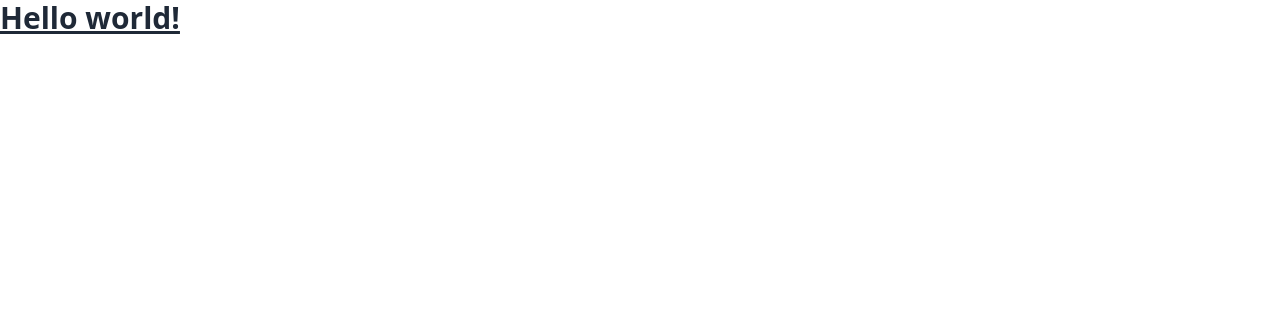
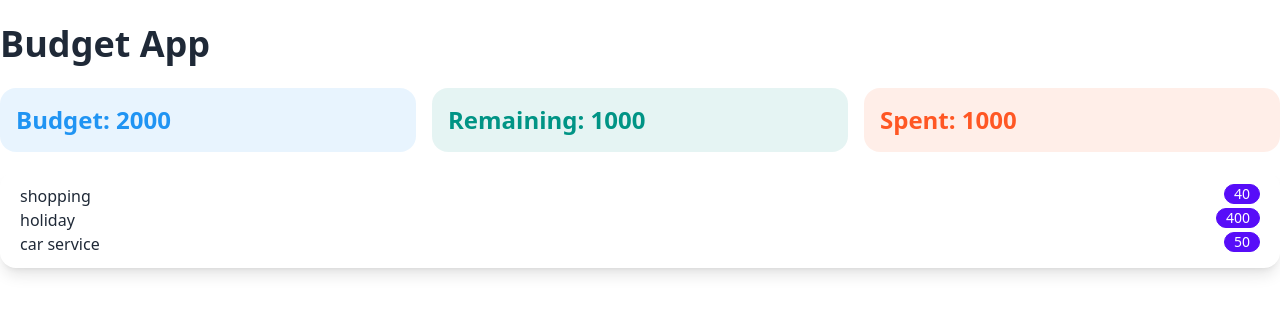
Before and after one commit to KhaledAlabssi/budget_app, a React (Create React App) app: page / in a window 1280 px wide. Shown: the top 314 px of the page. Built offline with nearby package versions, Linux system fonts and the light colour scheme.

Commit message:
layout components

```diff
--- a/package.json
+++ b/package.json
@@ -9,7 +9,9 @@
     "daisyui": "^1.21.0",
     "react": "^17.0.2",
     "react-dom": "^17.0.2",
+    "react-icons": "^4.3.1",
     "react-scripts": "5.0.0",
+    "uuid": "^8.3.2",
     "web-vitals": "^2.1.2"
   },
   "scripts": {
--- a/src/App.js
+++ b/src/App.js
@@ -1,10 +1,22 @@
+import Budget from "./components/Budget";
+import ExpenseList from "./components/ExpenseList";
+import Remaining from "./components/Remaining";
+import Spent from "./components/Spent";
 
 
 function App() {
   return (
-    <h1 className="text-3xl font-bold underline">
-      Hello world!
-    </h1>
+    <div className="h-screen  w-screen container mx-auto">
+      <h1 className="font-bold py-6 text-4xl">Budget App</h1>
+
+      <div className="  columns-1 md:columns-3">
+
+        <Budget />
+        <Remaining />
+        <Spent />
+      </div>
+      <ExpenseList />
+    </div>
   );
 }
 
--- /dev/null
+++ b/src/components/Budget.jsx
@@ -0,0 +1,15 @@
+import React from 'react'
+
+function Budget() {
+    return (
+      <div className="w-full h-full">
+        <div class="alert alert-info">
+          <div class="flex-1">
+            <label className="text-2xl font-bold">Budget: 2000</label>
+          </div>
+        </div>
+      </div>
+    );
+}
+
+export default Budget
--- /dev/null
+++ b/src/components/ExpenseItem.jsx
@@ -0,0 +1,12 @@
+import React from 'react'
+
+function ExpenseItem({name, cost}) {
+    return (
+      <li className='flex-row justify-between px-5'>
+        <p>{name}</p>
+        <div class="badge badge-primary ml-2 success">{cost}</div>
+      </li>
+    );
+}
+
+export default ExpenseItem
--- /dev/null
+++ b/src/components/ExpenseList.jsx
@@ -0,0 +1,26 @@
+import React from 'react'
+import ExpenseItem from './ExpenseItem';
+
+
+function ExpenseList() {
+    const expenses = [
+      { id: 12, name: "shopping", cost: 40 },
+      { id: 13, name: "holiday", cost: 400 },
+      { id: 14, name: "car service", cost: 50 },
+    ];
+    return (
+      <div class="py-5">
+        <ul class="menu py-3 shadow-lg  rounded-box">
+          {/* <li class="menu-title">
+            <span>Menu Title</span>
+          </li> */}
+
+          {expenses.map(expense => (
+              <ExpenseItem id={expense.id} name={expense.name} cost={expense.cost} />
+          ))}
+        </ul>
+      </div>
+    );
+}
+
+export default ExpenseList
--- /dev/null
+++ b/src/components/Remaining.jsx
@@ -0,0 +1,16 @@
+import React from 'react'
+
+function Remaining() {
+    return (
+        <div className='h-full w-full'>
+
+      <div class="alert alert-success">
+        <div class="flex-1">
+          <label className="text-2xl font-bold">Remaining: 1000</label>
+        </div>
+      </div>
+        </div>
+    );
+}
+
+export default Remaining
--- /dev/null
+++ b/src/components/Spent.jsx
@@ -0,0 +1,16 @@
+import React from 'react'
+
+function Spent() {
+    return (
+        <div className='h-full w-full'>
+
+      <div class="alert alert-error">
+        <div class="flex-1">
+          <label className="text-2xl font-bold">Spent: 1000</label>
+        </div>
+      </div>
+        </div>
+    );
+}
+
+export default Spent
```
Also changed, not shown: 1 other file (tests, documents, lock files or other folders).
